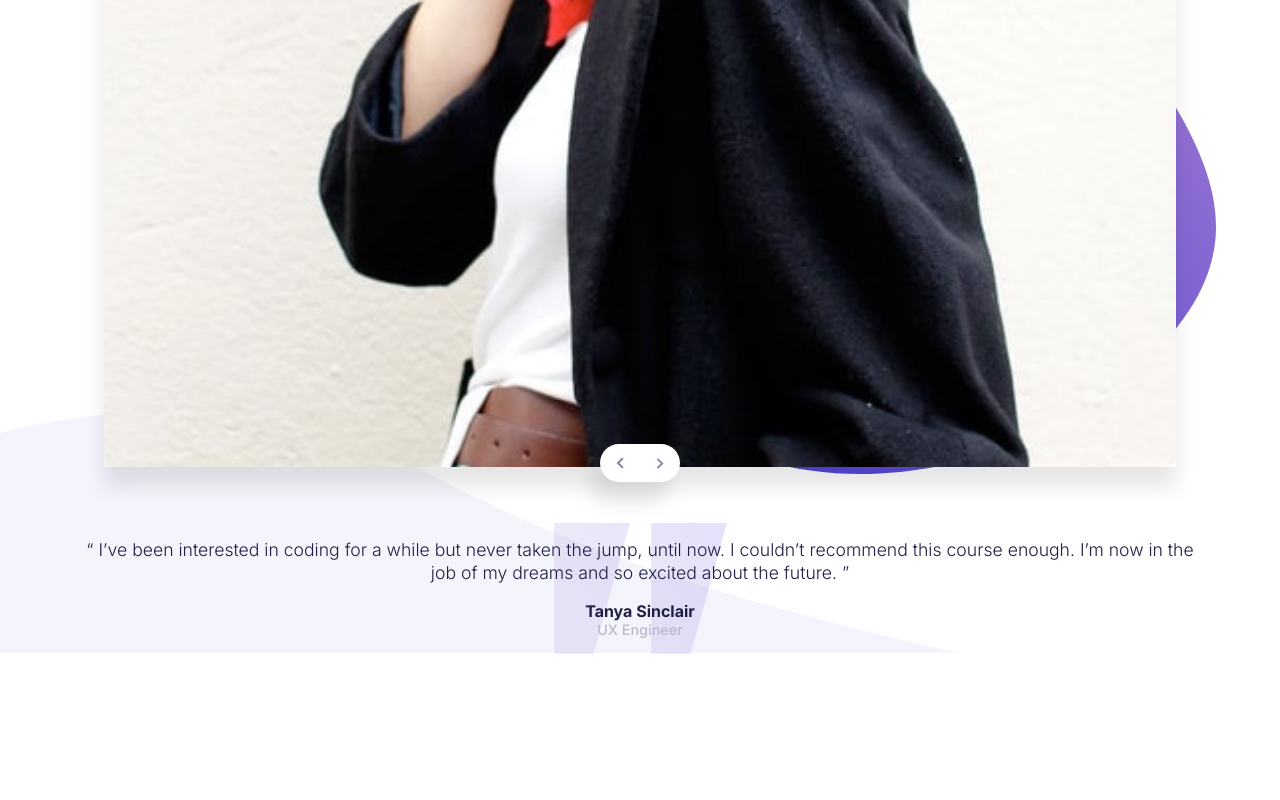
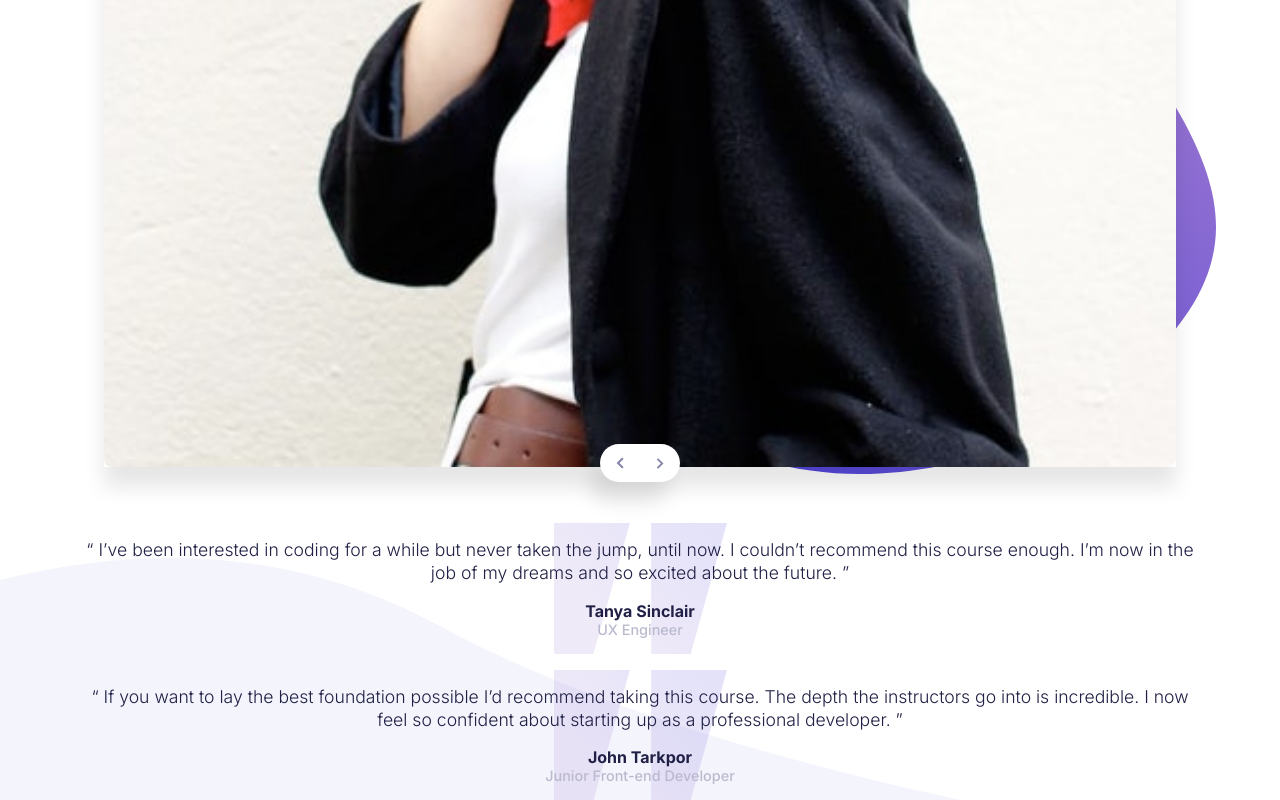
Before and after one commit to syzwnftr/coding-testimonial-slider, a plain HTML site: page index.html in a window 1280 px wide. Shown: the part 645-1445 px from the top of the page. Before the commit the page ends 1299 px from the top, so only its background shows below. Drawn offline with Linux system fonts and the light colour scheme.

Commit message:
Added another review

```diff
--- a/index.html
+++ b/index.html
@@ -24,7 +24,7 @@
         </div>
       </div>
 
-      <div class="review-div">
+      <div class="review-div tanya-review">
         <h1 class="review"> “ I’ve been interested in coding for a while but never taken the jump, until now.
           I couldn’t recommend this course enough. I’m now in the job of my dreams and so
           excited about the future. ”
@@ -34,20 +34,19 @@
           <p class="role">UX Engineer</p>
         </div>
       </div>
+
+      <div class="review-div john-review hidden">
+        <h1 class="review">  “ If you want to lay the best foundation possible I’d recommend taking this course.
+          The depth the instructors go into is incredible. I now feel so confident about
+          starting up as a professional developer. ”
+        </h1>
+        <div class="name-role">
+          <h3 class="name">John Tarkpor</h3>
+          <p class="role"> Junior Front-end Developer</p>
+        </div>
+      </div>
     </div>
   </main>
-
-  <!--
-
-  Tanya Sinclair
-  UX Engineer
-
-  “ If you want to lay the best foundation possible I’d recommend taking this course.
-  The depth the instructors go into is incredible. I now feel so confident about
-  starting up as a professional developer. ”
-
-  John Tarkpor
-  Junior Front-end Developer -->
   <script src="script.js"></script>
 </body>
 </html>
```
